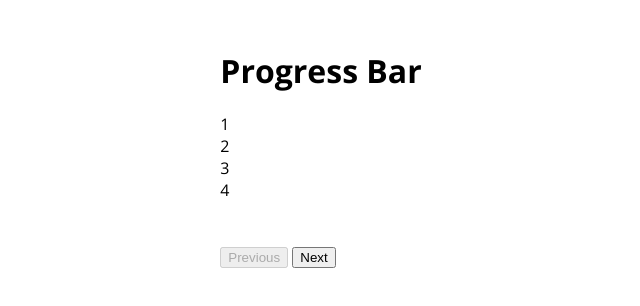
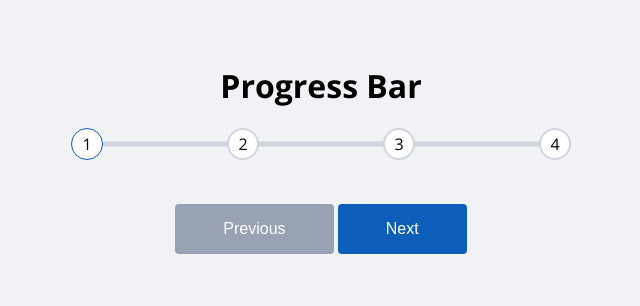
Before and after one commit to Muyiwa-Adebayo/Day02-Progress-Steps, a plain HTML site: page index.html in a window 1280 px wide. Shown: the part 252-558 px from the top of the page, without its empty margins (319-959 px from the left). Drawn offline with nearby package versions, Linux system fonts and the light colour scheme.

Commit message:
CSS style

```diff
--- a/style.css
+++ b/style.css
@@ -4,7 +4,16 @@
     box-sizing: border-box;
 }
 
+:root {
+    --grey-100: #F0F2F5;
+    --grey-300: #D0D5DD;
+    --grey-400: #98A2B3;
+    --primary-500: #0D5EBA;
+    --primary-600: #034592;
+}
+
 body {
+    background-color: var(--grey-100);
     font-family: 'Open Sans', 'San-serif', 'Roboto';
     margin: 0;
     display: flex;
@@ -15,5 +24,76 @@ body {
 }
 
 .container {
+    text-align: center;
+}
+
+.progressContainer {
+    max-width: 100%;
+    width: 500px;
+    display: flex;
+    justify-content: space-between;
+    position: relative;
 
 }
+
+.progressContainer::before{
+    content: '';
+    position: absolute;
+    width: 100%;
+    background-color: var(--grey-300);
+    transform: translateY(-50%);
+    top: 50%;
+    left: 0;
+    height: 5px;
+    z-index: -1;
+}
+
+.progress{
+    position: absolute;
+    width: 0%;
+    background-color: var(--primary-500);
+    transform: translateY(-50%);
+    top: 50%;
+    left: 0;
+    height: 5px;
+    z-index: -1;
+    transition: .5s ease .4ms;
+}
+
+.pagination{
+    background-color: white;
+    width: 32px;
+    height: 32px;
+    border-radius: 50%;
+    display: flex;
+    align-items: center;
+    justify-content: center;
+    border: 2px solid var(--grey-300);
+    transition: 0.4s ease-in;
+}
+
+.pagination.active{
+    border: 1.5px solid var(--primary-500);
+}
+
+.btn {
+    cursor: pointer;
+    color: white;
+    background-color: var(--primary-500);
+    font-size: 16px;
+    padding: 16px 48px;
+    border: none;
+    border-radius: 4px;
+}
+
+.btn:hover {
+    background-color: var(--primary-600);
+    border: 3px solid var(--primary-600);
+    transition: 40ms ease;
+}
+
+.btn:disabled {
+    background-color: var(--grey-400);
+    cursor: not-allowed;
+    border: 0px;
+}
```
